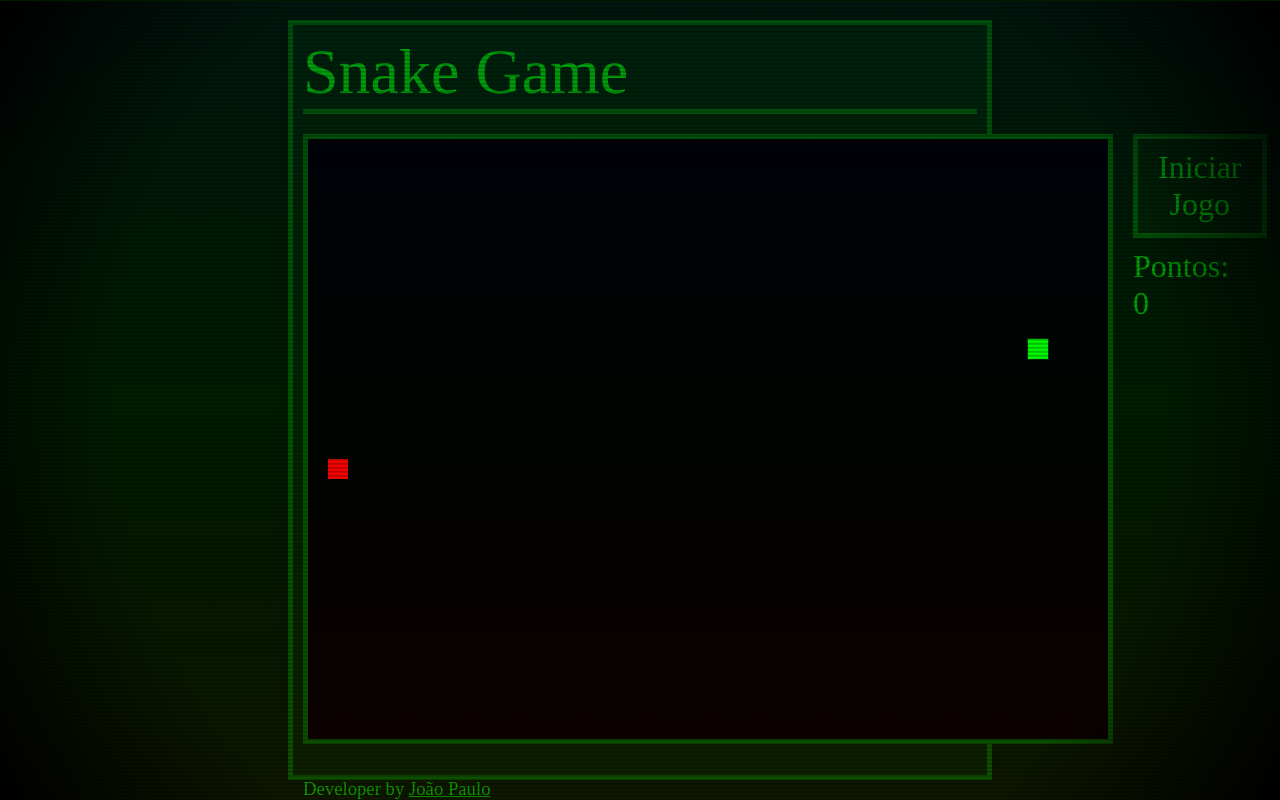
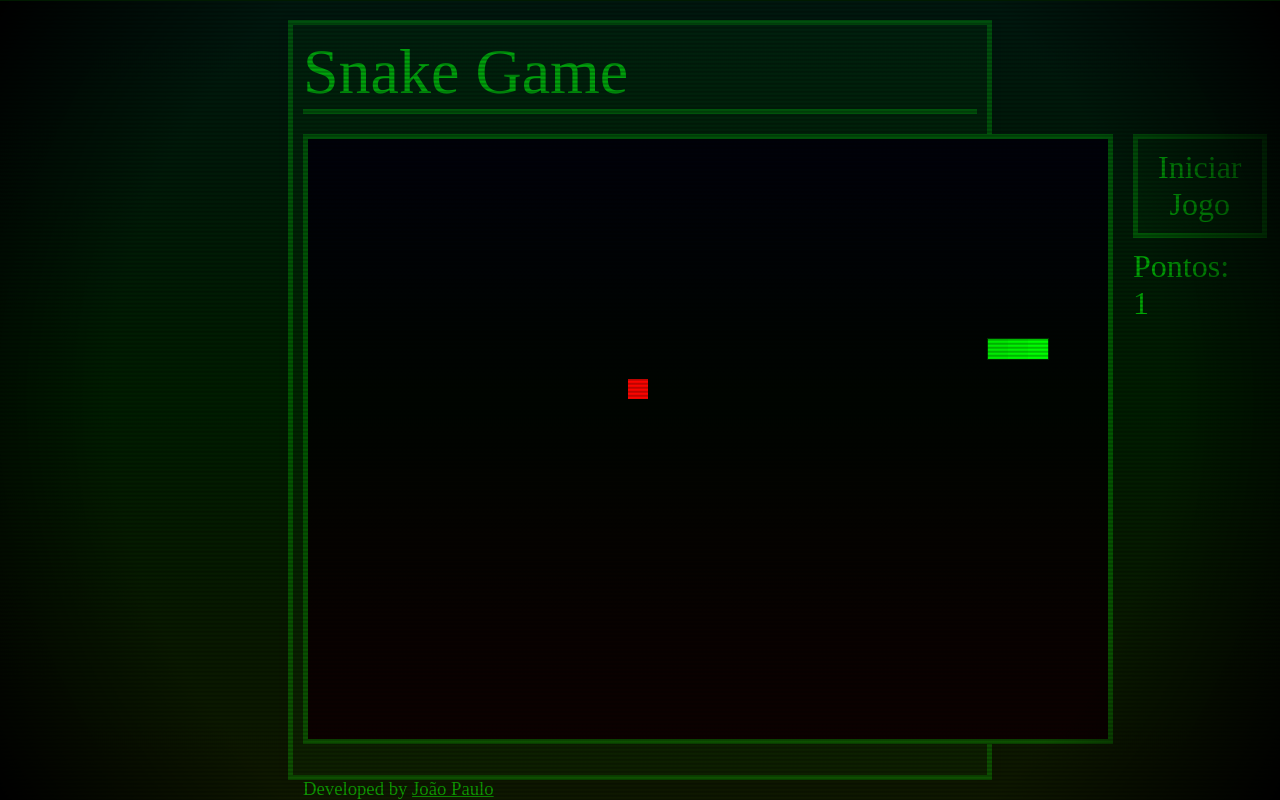
Before and after one commit to Founder-gif/SnakeOnTerminal, a plain HTML site: page index.html in a window 1280 px wide. Both pictures are taken after a click on the button "Iniciar Jogo". Drawn offline with Linux system fonts and the light colour scheme; a web font is replaced by a local one.

Commit message:
Fix: geracao de comida e chamada de reset

```diff
--- a/index.html
+++ b/index.html
@@ -19,7 +19,7 @@
                     <div id="score">Pontos:</div>
                 </div>
             </div>
-            <h3 class="developer">Developer by <a href="http://www.linkedin.com/in/founder-gif">João Paulo</a></h3>
+            <h3 class="developer">Developed by <a href="http://www.linkedin.com/in/founder-gif">João Paulo</a></h3>
         </div>
         <!-- <div class="placar">
             <h1 class="placar-jogadores">Placar</h1>
--- a/js/game.js
+++ b/js/game.js
@@ -16,6 +16,23 @@ let keyPressed;
 
 ctx.fillStyle = 'black';
 ctx.fillRect(0, 0, canvasWidth, canvasHeight);
+
+function generateFood() {
+    let newFood;
+    let overlap;
+
+    do {
+        newFood = {
+            x: Math.floor(Math.random() * 19 + 1) * box,
+            y: Math.floor(Math.random() * 19 + 1) * box
+        };
+
+        // Verifica se a comida não está dentro da cobra
+        overlap = snake.some(segment => segment.x === newFood.x && segment.y === newFood.y);
+    } while (overlap);
+
+    return newFood;
+}
 
 // Verificação de colisão com as paredes
 function collisionWithWall() {
@@ -41,7 +58,7 @@ function collisionWithBody() {
 function collisionWithFood() {
     if (snake[0].x === food.x && snake[0].y === food.y) {
         // A cobra comeu a comida, gera uma nova comida
-        food = { x: Math.floor(Math.random() * 19 + 1) * box, y: Math.floor(Math.random() * 19 + 1) * box };
+        food = generateFood();
         // Adicionar um novo segmento ao corpo da cobra
         snake.push({ x: snake[snake.length - 1].x, y: snake[snake.length - 1].y });
         score++; // Aumenta a pontuação
@@ -51,6 +68,8 @@ function collisionWithFood() {
         snake.pop();
     }
 }
+
+
 function restartGame(event) {
     if (event.keyCode === 13) { // Tecla Enter
         document.removeEventListener("keydown", restartGame);
@@ -63,25 +82,27 @@ function restartGame(event) {
 }
 
 function gameOverScreen() {
-    // Criar fundo verde escuro, simulando um terminal antigo
-    ctx.fillStyle = "#002800"; // Verde bem escuro
+    ctx.fillStyle = "#002800";
     ctx.fillRect(0, 0, canvasWidth, canvasHeight);
 
-    // Configurar estilo do texto
     ctx.font = "40px 'Jersey 10', sans-serif";
     ctx.textAlign = "center";
 
-    // Criar um efeito de brilho suave ao redor do texto
-    ctx.fillStyle = "#00ff00"; // Verde brilhante
-    ctx.shadowColor = "#00ff00";
+    ctx.fillStyle = "#00ff00";
 
-    // Texto "GAME OVER"
     ctx.fillText("GAME OVER", canvasWidth / 2, canvasHeight / 2 - 20);
 
-    // Mostrar pontuação final em um tom um pouco mais escuro de verde
     ctx.font = "20px 'Jersey 10', sans-serif";
     ctx.fillStyle = "#00cc00";
     ctx.fillText(`Pontuação: ${score}`, canvasWidth / 2, canvasHeight / 2 + 20);
+
+    // Criar efeito piscante para "Pressione ENTER"
+        ctx.fillStyle = "#00ff00";
+        ctx.fillText("PRESSIONE ENTER", canvasWidth / 2, canvasHeight / 2 + 60);
+
+    // Adicionar evento para reiniciar o jogo, mas removendo duplicatas
+    document.removeEventListener("keydown", restartGame);
+    document.addEventListener("keydown", restartGame);
 }
 
 
@@ -105,10 +126,10 @@ function drawGame() {
     ctx.fillStyle = 'black';
     ctx.fillRect(0, 0, canvasWidth, canvasHeight);
 
+
     // Desenhar comida
     ctx.fillStyle = `rgb(255,0,0)`;
     ctx.fillRect(food.x, food.y, box, box);
-
     // Desenhar a cobra
     // Primeiro loop: desenhar os contornos
     for (let i = 0; i < snake.length; i++) {
@@ -169,7 +190,7 @@ document.getElementById('startButton').addEventListener('click', () => {
 //    console.log('Jogo iniciado');
     score = 0;
     snake = [{ x: 9 * box, y: 10 * box }];
-    food = { x: Math.floor(Math.random() * 19 + 1) * box, y: Math.floor(Math.random() * 19 + 1) * box };
+    food = generateFood();
     keyPressed = 'RIGHT';
 
     // Inicia o loop do jogo
```
